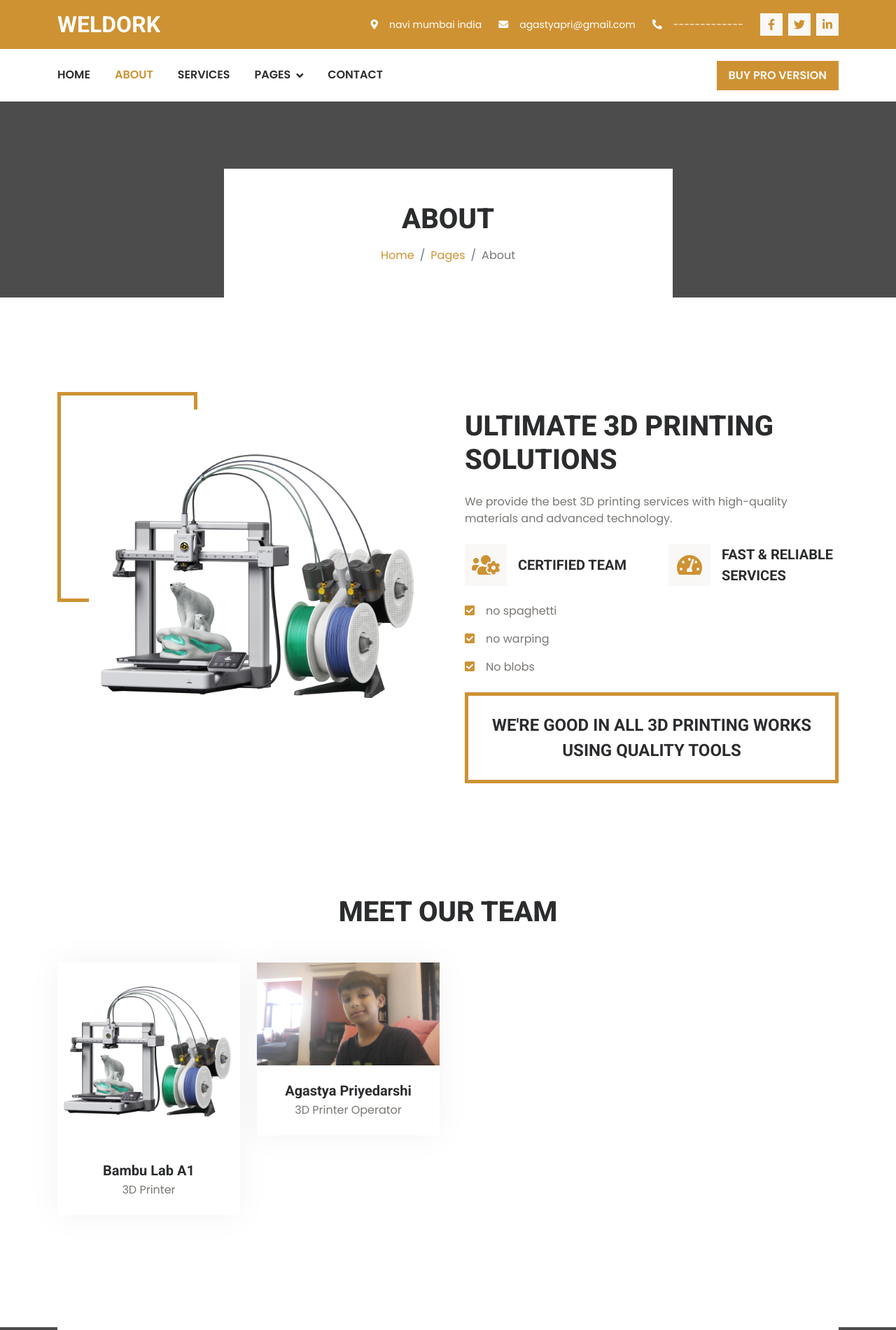
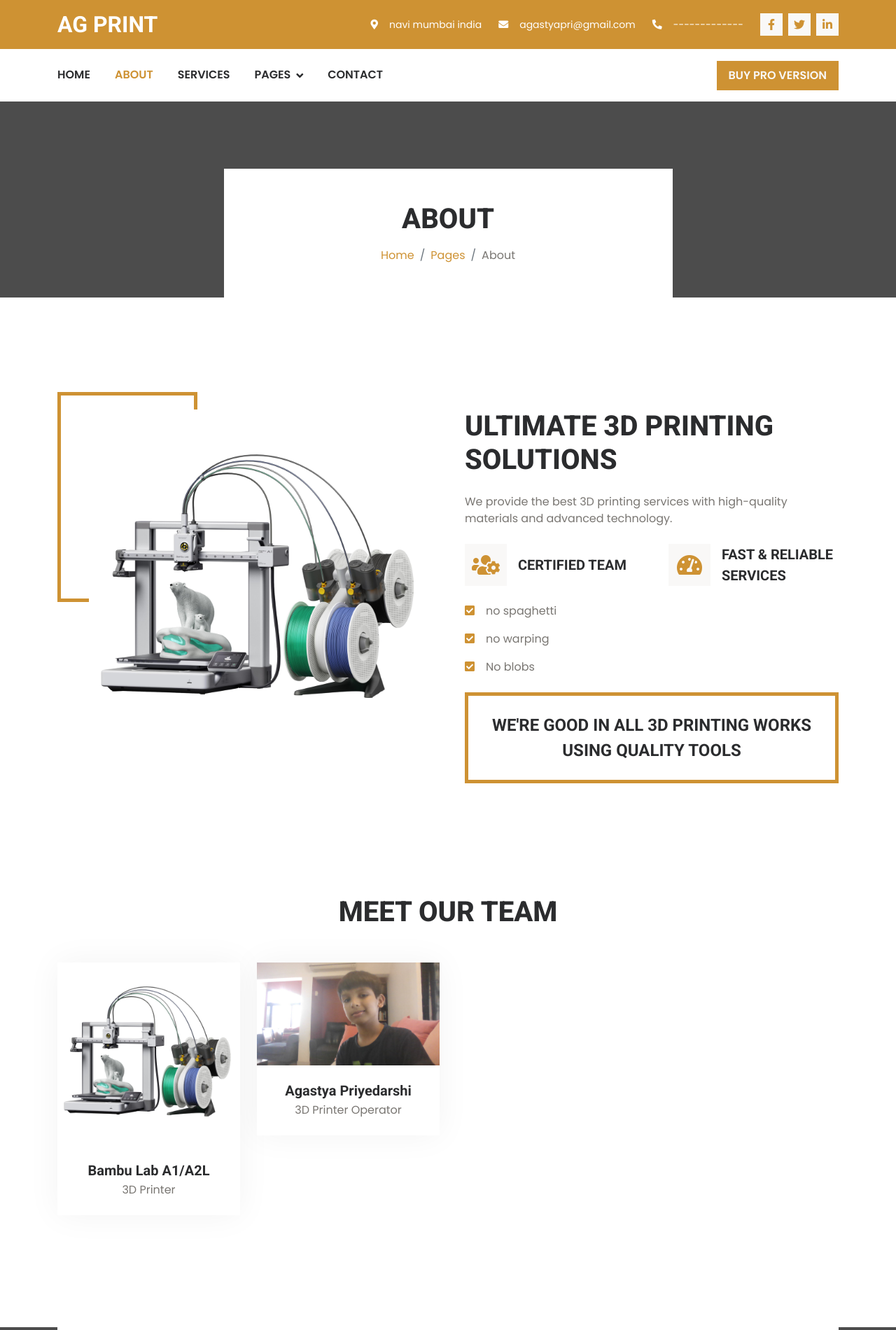
Before and after one commit to agastyapri/AGPRINT, a plain HTML site: page about.html in a window 1280 px wide. Shown: the top 1900 px of the page at 70% size. Drawn offline with nearby package versions, Linux system fonts and the light colour scheme.

Commit message:
a few changes

```diff
--- a/about.html
+++ b/about.html
@@ -46,7 +46,7 @@
         <div class="container py-3">
             <div class="d-flex align-items-center">
                 <a href="index.html">
-                    <h2 class="text-white fw-bold m-0">WELDORK</h2>
+                    <h2 class="text-white fw-bold m-0">AG PRINT</h2>
                 </a>
                 <div class="ms-auto d-flex align-items-center">
                     <small class="ms-4"><i class="fa fa-map-marker-alt me-3"></i>navi mumbai india</small>
@@ -189,7 +189,7 @@
                             </div>
                         </div>
                         <div class="text-center p-4">
-                            <h5 class="mb-1">Bambu Lab A1</h5>
+                            <h5 class="mb-1">Bambu Lab A1/A2L</h5>
                             <span>3D Printer</span>
                         </div>
                     </div>
```
Also changed, not shown: index.html (+1 -1 lines), team.html (+1 -1 lines).
